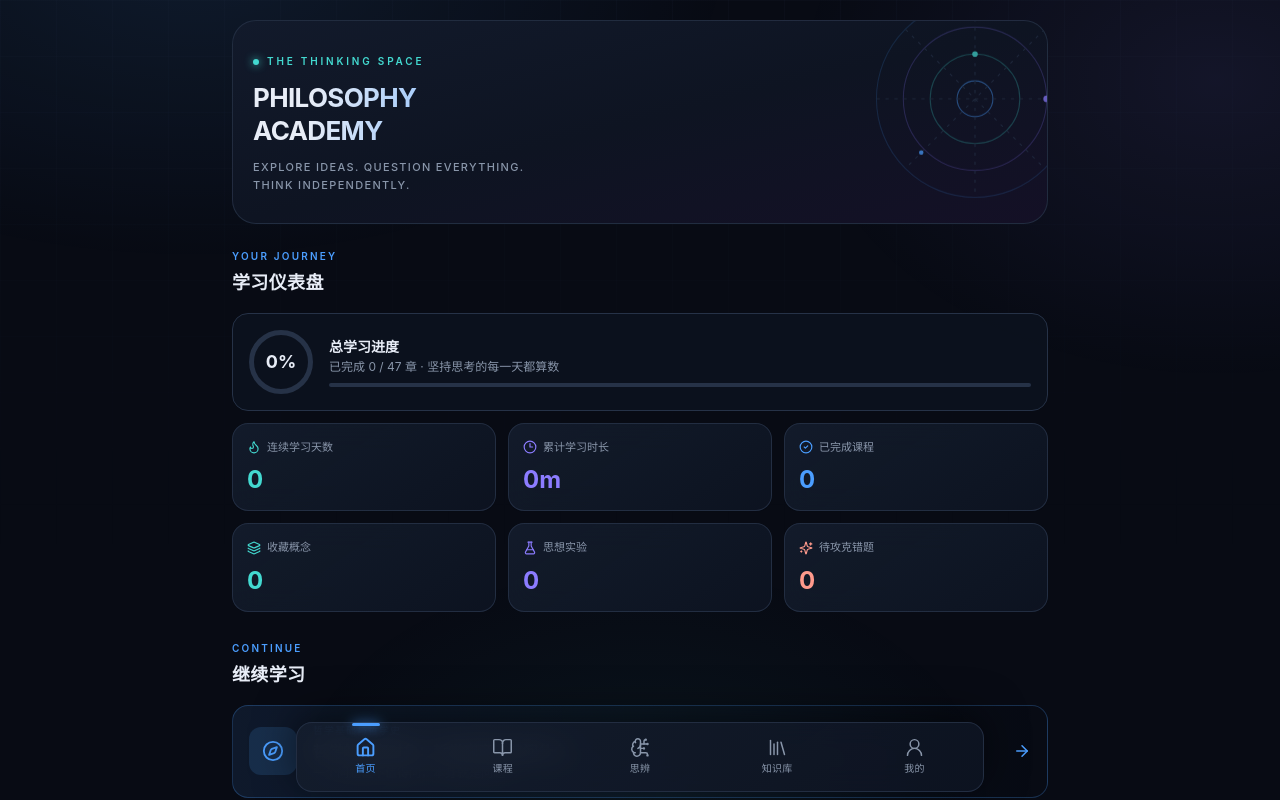
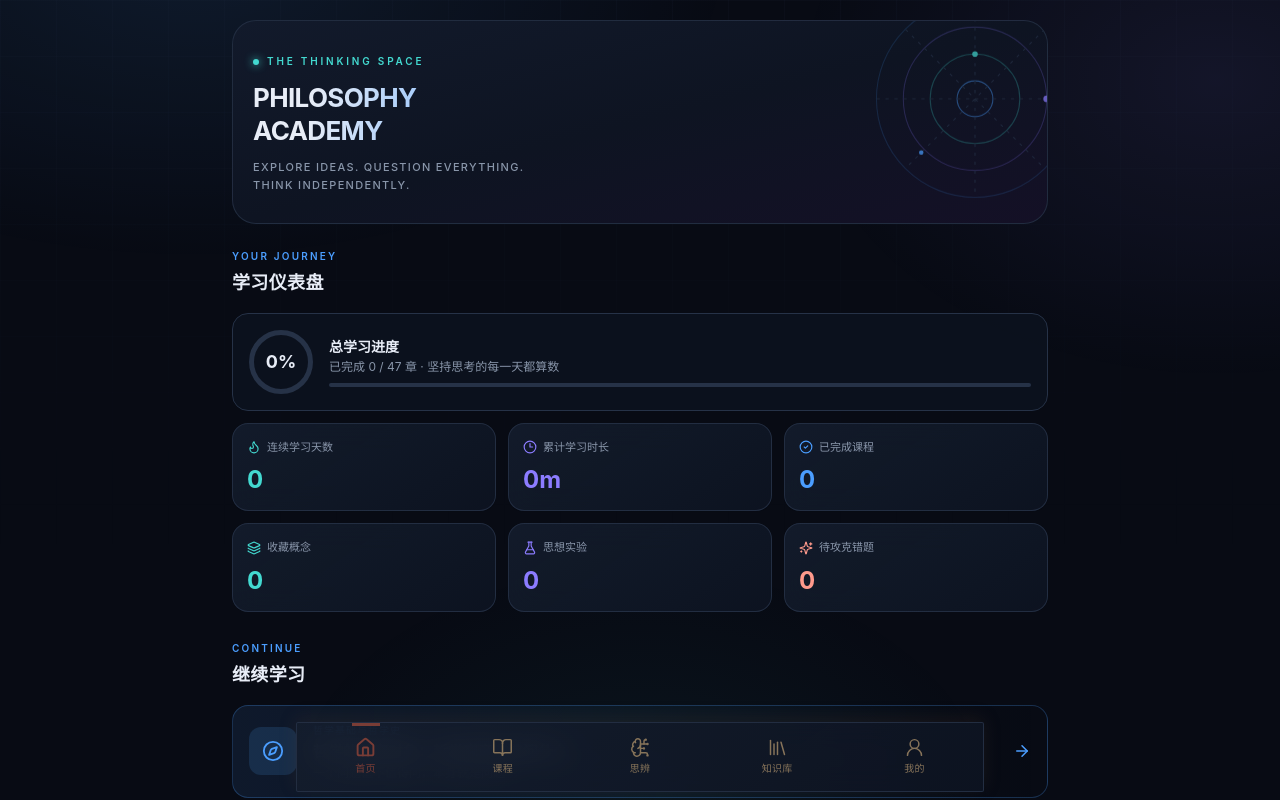
Before and after one commit to x13502239474-oss/philosophy-academy, a React (Vite) app: page /course/1 in a window 1280 px wide. Shown: the top 800 px of the page. Built offline with nearby package versions, Linux system fonts and the light colour scheme.

Commit message:
Sync src/components/Layout.tsx

```diff
--- a/src/components/Layout.tsx
+++ b/src/components/Layout.tsx
@@ -15,21 +15,21 @@ export default function Layout() {
       className="fixed bottom-0 left-1/2 -translate-x-1/2 w-full max-w-[720px] z-50 px-3"
       style={{ paddingBottom: 'env(safe-area-inset-bottom)' }}
     >
-      <div className="glass rounded-2xl mx-1 mb-2 flex items-stretch justify-around py-1.5 shadow-[0_-8px_40px_rgba(0,0,0,.5)]">
+      <div className="glass folio-frame rounded-sm mx-1 mb-2 flex items-stretch justify-around py-1.5 shadow-[0_-4px_18px_rgba(96,69,47,.18)]">
         {tabs.map(({ to, label, icon: Icon, end }) => (
           <NavLink
             key={to}
             to={to}
             end={end}
             className={({ isActive }) =>
-              `relative flex flex-1 flex-col items-center gap-0.5 rounded-xl py-2 transition ${
-                isActive ? 'text-[#4B9EFF]' : 'text-[#8996AA] active:text-[#C3CDDE]'
+              `relative flex flex-1 flex-col items-center gap-0.5 rounded-sm py-2 transition ${
+                isActive ? 'text-[#793D36]' : 'text-[#87745A] active:text-[#514332]'
               }`
             }
           >
             {({ isActive }) => (
               <>
-                {isActive && <span className="absolute -top-1.5 h-[3px] w-7 rounded-full bg-[#4B9EFF] shadow-[0_0_12px_#4B9EFF]" />}
+                {isActive && <span className="absolute -top-1.5 h-[3px] w-7 bg-[#793D36]" />}
                 <Icon size={21} strokeWidth={isActive ? 2.2 : 1.7} />
                 <span className="text-[10px] font-medium tracking-wide">{label}</span>
               </>
```
